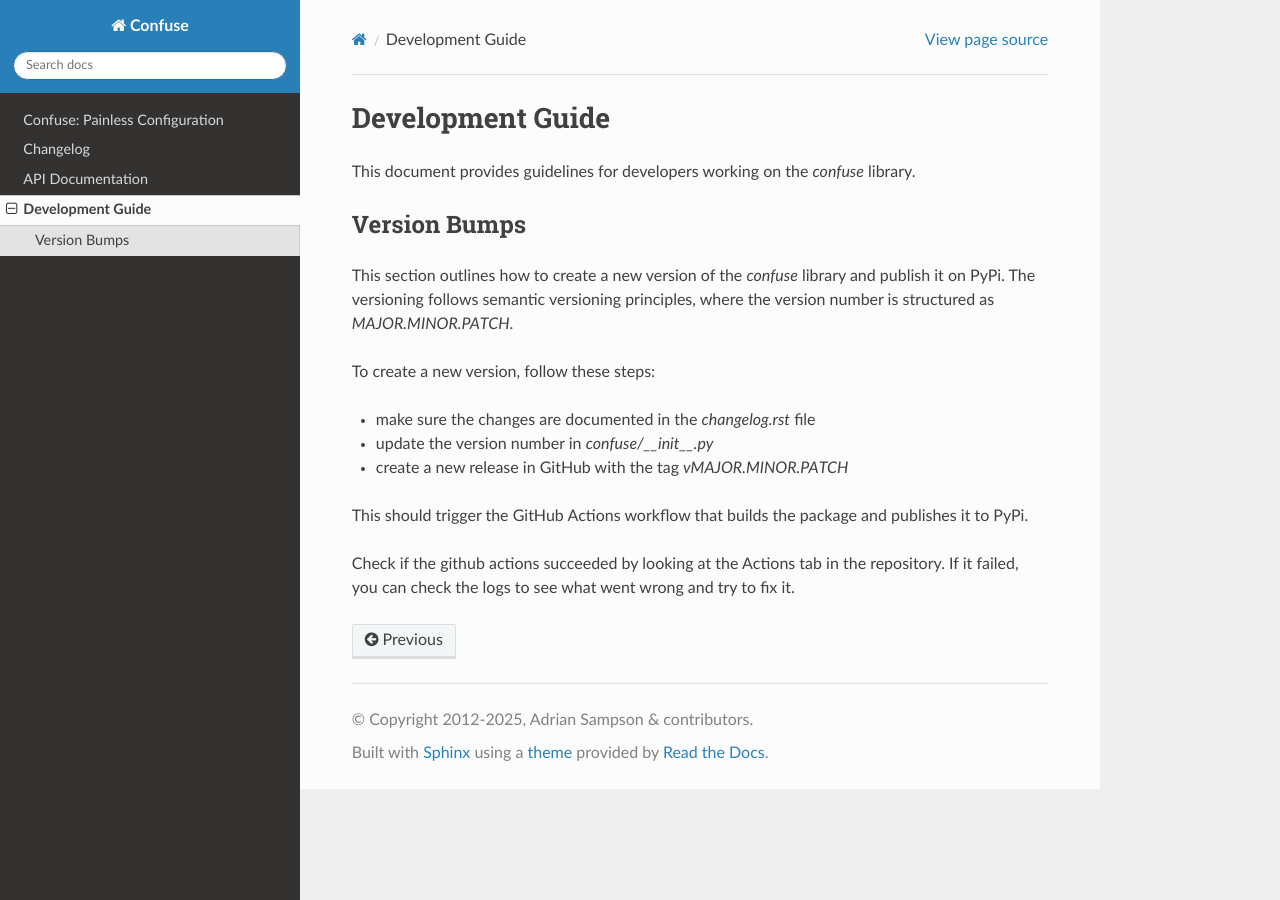
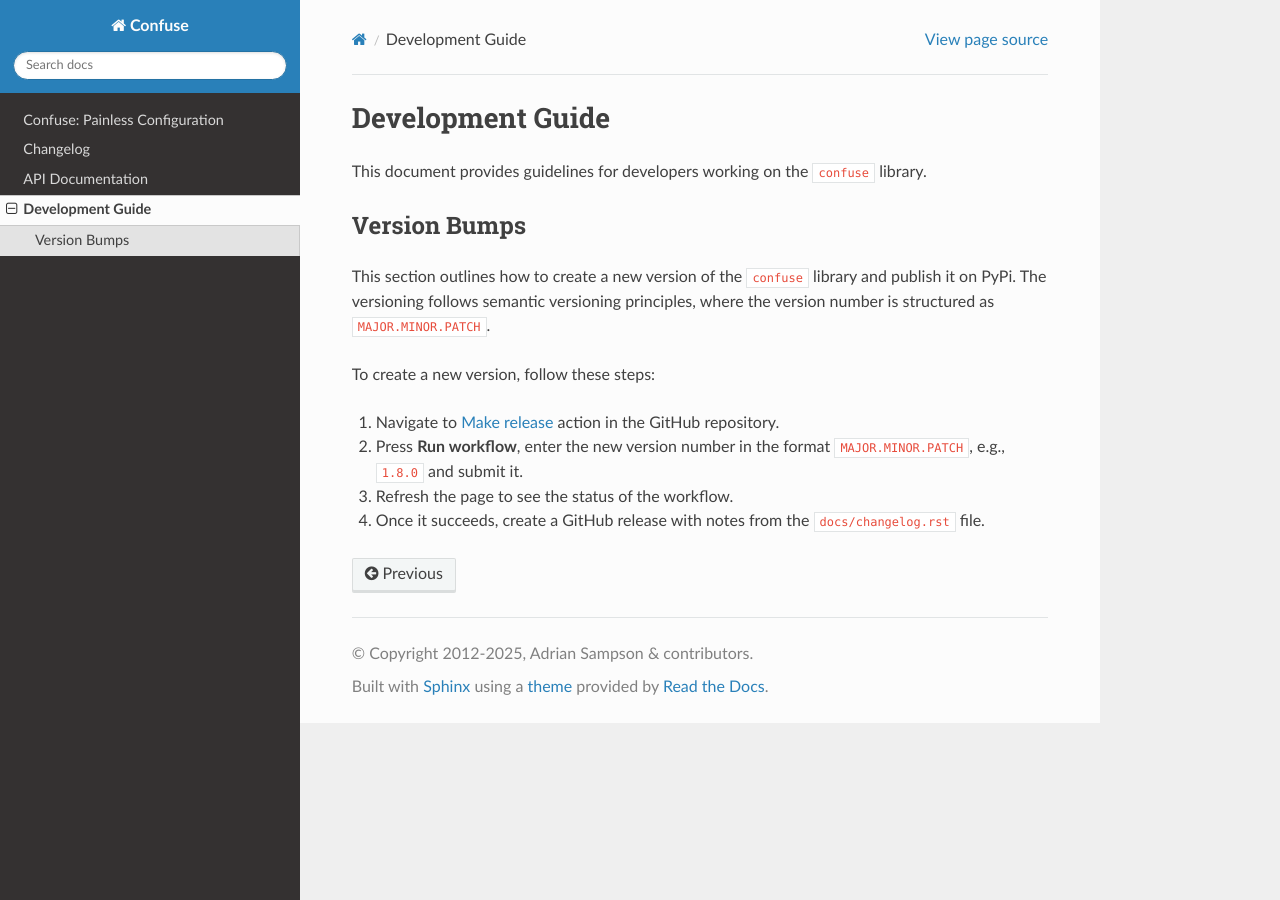
Before and after one commit to beetbox/confuse, a Sphinx documentation site: the page built from docs/dev.rst, in a window 1280 px wide. Built offline with Sphinx 7.4.7 and the Read the Docs theme 3.1.0, drawn with Linux system fonts in a browser that asks for light colours; pages that are not in the unit, such as notebooks, are missing from menus.

Commit message:
Update release docs

```diff
--- a/docs/dev.rst
+++ b/docs/dev.rst
@@ -1,19 +1,23 @@
 Development Guide
 =================
 
-This document provides guidelines for developers working on the `confuse` library.
+This document provides guidelines for developers working on the ``confuse``
+library.
 
 Version Bumps
 -------------
 
-This section outlines how to create a new version of the `confuse` library and publish it on PyPi. The versioning follows semantic versioning principles, where the version number is structured as `MAJOR.MINOR.PATCH`.
+This section outlines how to create a new version of the ``confuse`` library
+and publish it on PyPi. The versioning follows semantic versioning principles,
+where the version number is structured as ``MAJOR.MINOR.PATCH``.
 
 To create a new version, follow these steps:
 
-- make sure the changes are documented in the `changelog.rst` file
-- update the version number in `confuse/__init__.py`
-- create a new release in GitHub with the tag `vMAJOR.MINOR.PATCH`
-
-This should trigger the GitHub Actions workflow that builds the package and publishes it to PyPi.
-
-Check if the github actions succeeded by looking at the Actions tab in the repository. If it failed, you can check the logs to see what went wrong and try to fix it.
+1. Navigate to `Make release
+   <https://github.com/beetbox/confuse/actions/workflows/make_release.yaml>`_
+   action in the GitHub repository.
+2. Press **Run workflow**, enter the new version number in the format
+   ``MAJOR.MINOR.PATCH``, e.g., ``1.8.0`` and submit it.
+3. Refresh the page to see the status of the workflow.
+4. Once it succeeds, create a GitHub release with notes from the
+   ``docs/changelog.rst`` file.
```
